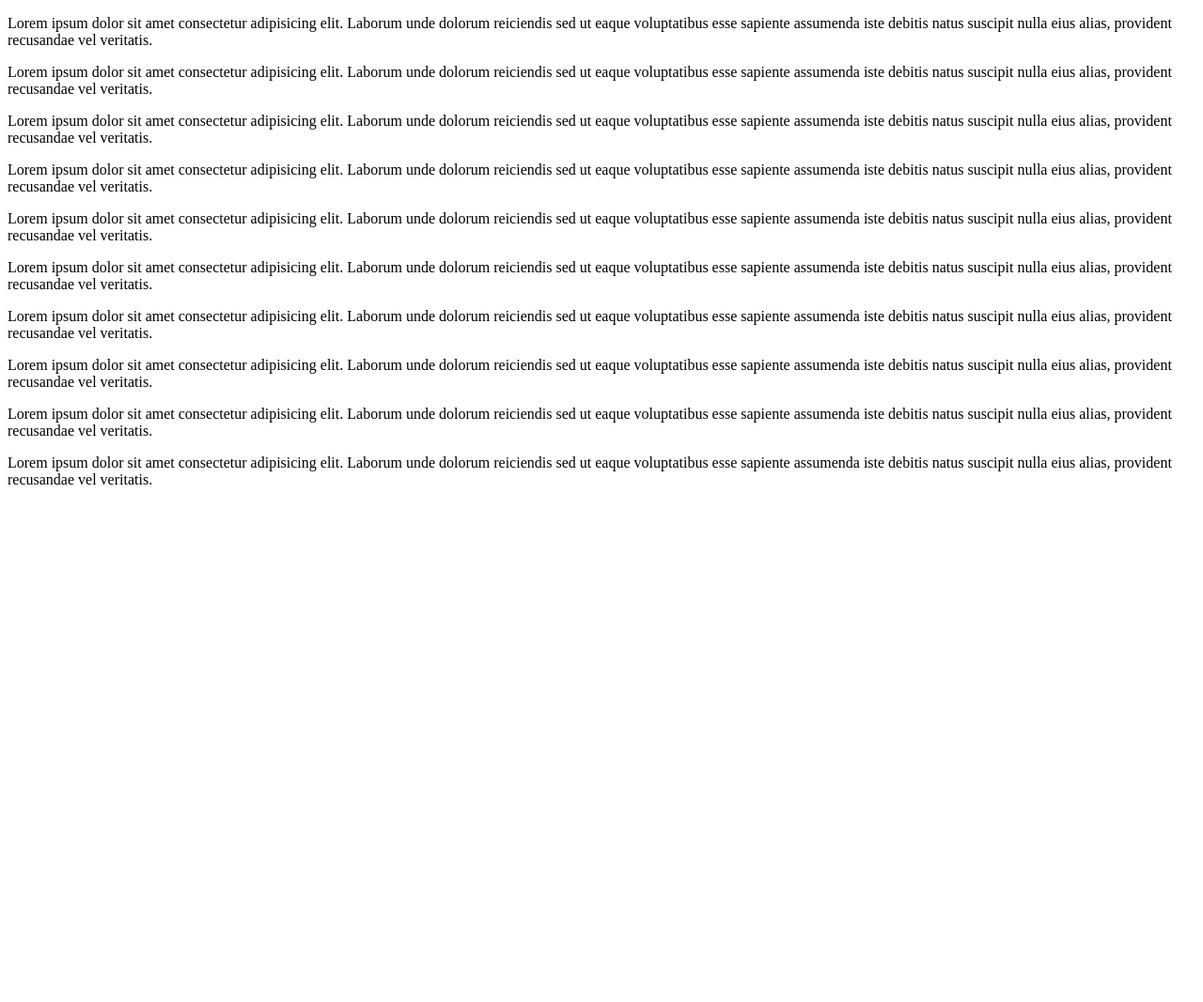
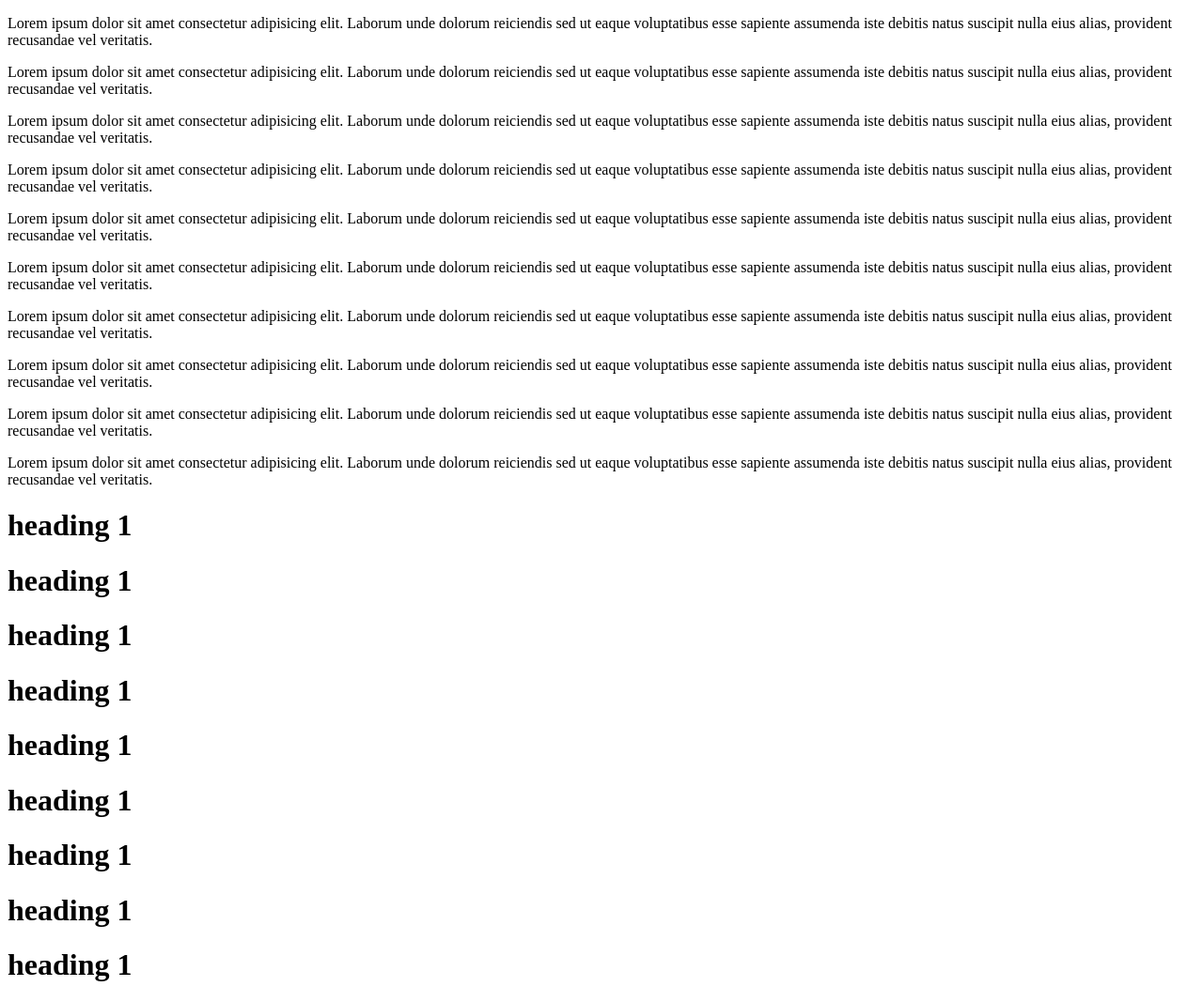
Before and after one commit to Anukriti-Nawani/first, a plain HTML site: page index.html in a window 1280 px wide. Shown: the whole page at 94% size. Before the commit the page ends 800 px from the top, so only its background shows below. Drawn offline with Linux system fonts and the light colour scheme.

Commit message:
added div

```diff
--- a/index.html
+++ b/index.html
@@ -17,5 +17,17 @@
     <p>Lorem ipsum dolor sit amet consectetur adipisicing elit. Laborum unde dolorum reiciendis sed ut eaque voluptatibus esse sapiente assumenda iste debitis natus suscipit nulla eius alias, provident recusandae vel veritatis.</p>
     <p>Lorem ipsum dolor sit amet consectetur adipisicing elit. Laborum unde dolorum reiciendis sed ut eaque voluptatibus esse sapiente assumenda iste debitis natus suscipit nulla eius alias, provident recusandae vel veritatis.</p>
     <p>Lorem ipsum dolor sit amet consectetur adipisicing elit. Laborum unde dolorum reiciendis sed ut eaque voluptatibus esse sapiente assumenda iste debitis natus suscipit nulla eius alias, provident recusandae vel veritatis.</p>
+
+    <div>
+        <h1>heading 1</h1>
+        <h1>heading 1</h1>
+        <h1>heading 1</h1>
+        <h1>heading 1</h1>
+        <h1>heading 1</h1>
+        <h1>heading 1</h1>
+        <h1>heading 1</h1>
+        <h1>heading 1</h1>
+        <h1>heading 1</h1>
+    </div>
 </body>
 </html>
```
